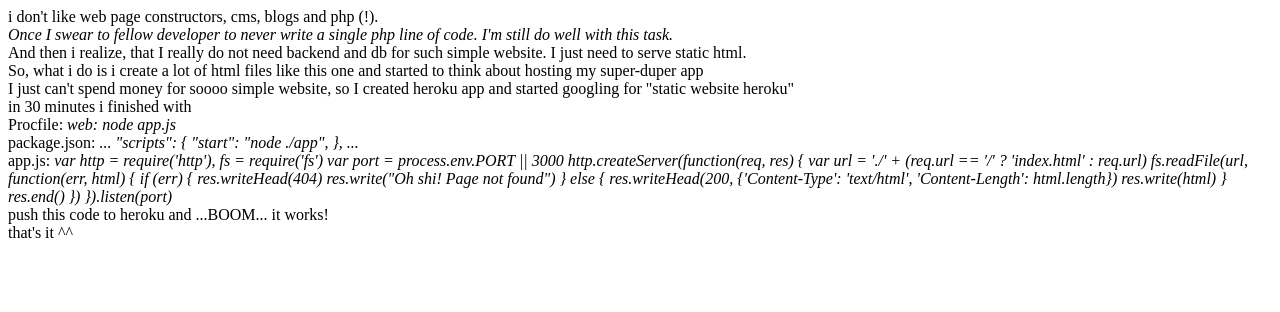
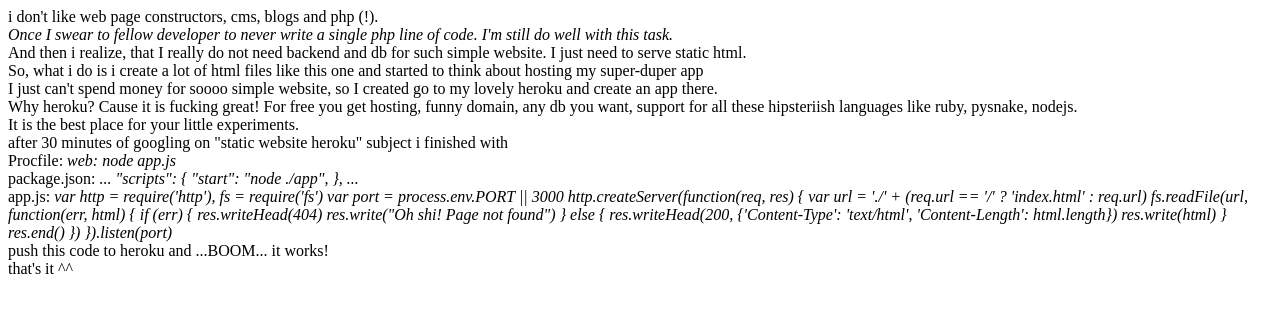
Before and after one commit to Yankovsky/yankovsky.info, a website: page super-simple-free-static-website.html in a window 1280 px wide. Drawn offline with Linux system fonts and the light colour scheme.

Commit message:
add more info to article

```diff
--- a/super-simple-free-static-website.html
+++ b/super-simple-free-static-website.html
@@ -8,8 +8,10 @@
 <i>Once I swear to fellow developer to never write a single php line of code. I'm still do well with this task.</i>
 <div>And then i realize, that I really do not need backend and db for such simple website. I just need to serve static html.</div>
 <div>So, what i do is i create a lot of html files like this one and started to think about hosting my super-duper app</div>
-<div>I just can't spend money for soooo simple website, so I created heroku app and started googling for "static website heroku"</div>
-<div>in 30 minutes i finished with</div>
+<div>I just can't spend money for soooo simple website, so I created go to my lovely heroku and create an app there.</div>
+<div>Why heroku? Cause it is fucking great! For free you get hosting, funny domain, any db you want, support for all these hipsteriish languages like ruby, pysnake, nodejs.</div>
+<div>It is the best place for your little experiments.</div>
+<div>after 30 minutes of googling on "static website heroku" subject i finished with</div>
 <div>Procfile:
     <i>web: node app.js</i>
 </div>
```
